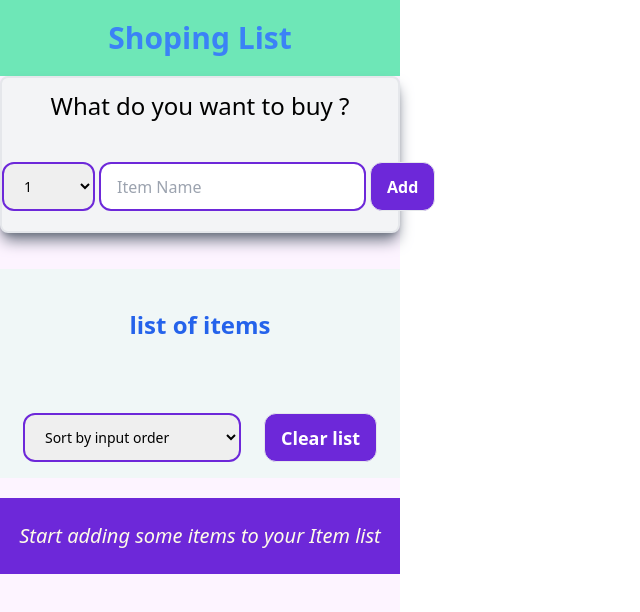
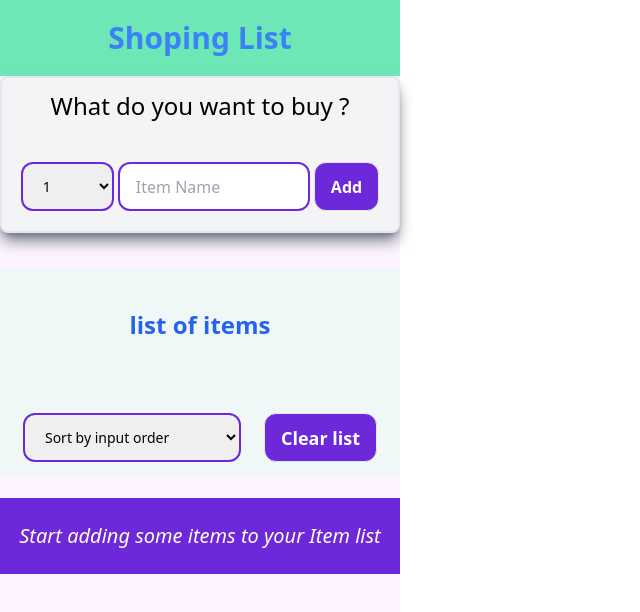
Before and after one commit to Ali-Umed/travel-list, a React (Create React App) app: page / in a window 1280 px wide. Shown: the top 612 px of the page, without its empty margins (0-640 px from the left). Built offline with nearby package versions, Linux system fonts and the light colour scheme.

Commit message:
change UI

```diff
--- a/src/components/Form.js
+++ b/src/components/Form.js
@@ -124,7 +124,7 @@ function Formm({
           {' '}
           {setOpenModal ? 'Update your item' : 'What do you want to buy ?'}{' '}
         </h3>
-        <div className="flex  space-x-1  mt-5 py-5">
+        <div className="flex justify-center space-x-1  mt-5 py-5">
           <select
             className="py-3 px-4 pr-9 block   rounded-xl text-sm  border-[2px] border-violet-700 focus:border-purple-700 focus:ring-purple-500  "
             value={quantity}
@@ -141,7 +141,7 @@ function Formm({
             ))}
           </select>
           <input
-            className=" appearance-none border-2  border-violet-700 rounded-xl  py-2 px-4 text-gray-700 leading-tight focus:outline-none  focus:border-purple-500"
+            className=" w-48  appearance-none border-2  border-violet-700 rounded-xl  py-2 px-4 text-gray-700 leading-tight focus:outline-none  focus:border-purple-500"
             type="text"
             placeholder="Item Name"
             value={description}
```
